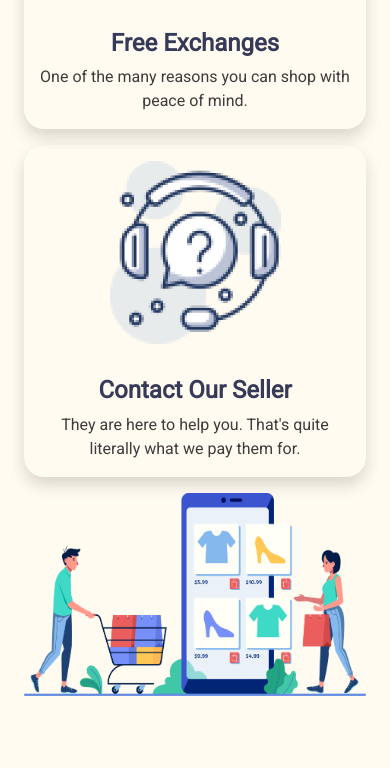
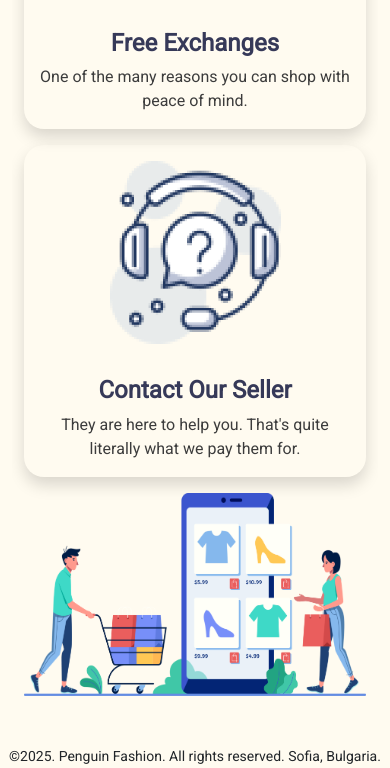
Before and after one commit to Debaray/penguin-fashion, a plain HTML site: page index.html in a window 390 px wide. Shown: the part 4722-5490 px from the top of the page. Before the commit the page ends 5442 px from the top, so only its background shows below. Drawn offline with nearby package versions, Linux system fonts and the light colour scheme.

Commit message:
website responsive done

```diff
--- a/index.html
+++ b/index.html
@@ -300,6 +300,9 @@
 
         </section>
     </main>
+    <footer class="text-center mt-5">
+        <small >©2025. Penguin Fashion. All rights reserved. Sofia, Bulgaria.</small>
+    </footer>
     <script src="https://cdn.jsdelivr.net/npm/bootstrap@5.0.0-beta1/dist/js/bootstrap.bundle.min.js"
         integrity="sha384-ygbV9kiqUc6oa4msXn9868pTtWMgiQaeYH7/t7LECLbyPA2x65Kgf80OJFdroafW"
         crossorigin="anonymous"></script>
```
